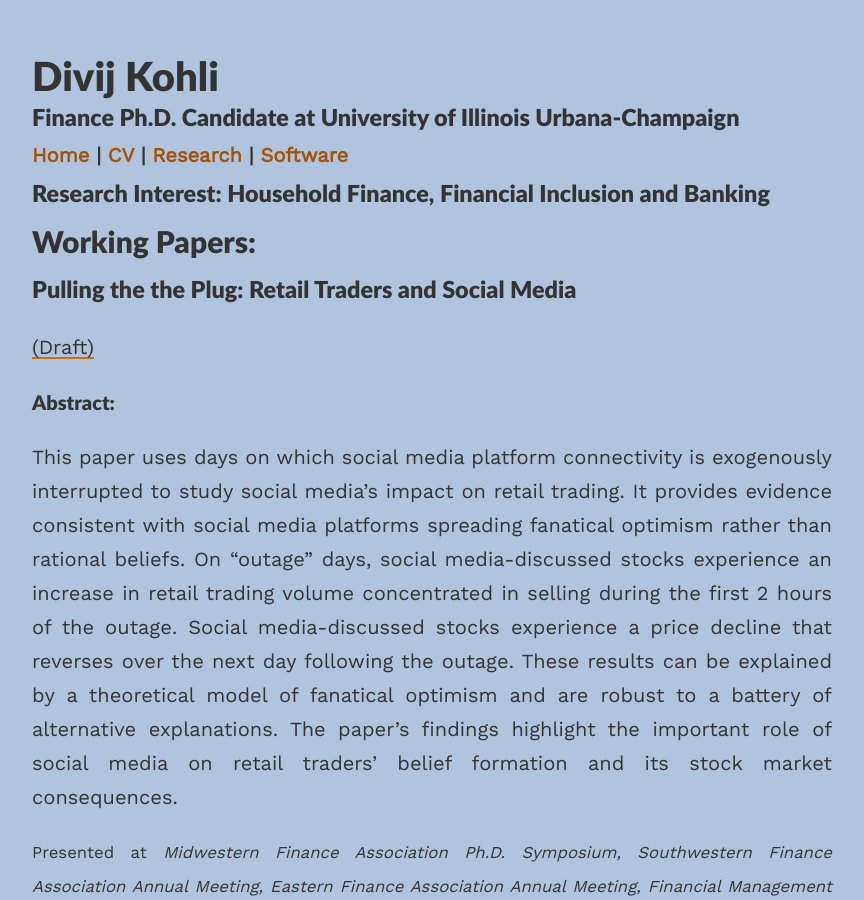
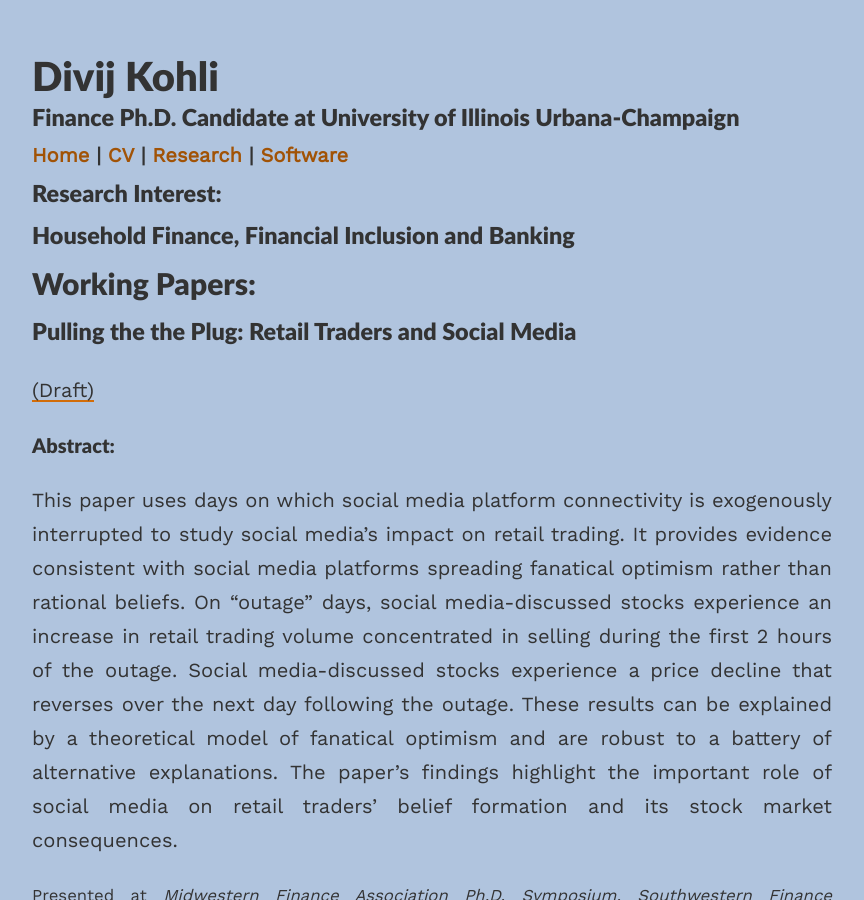
Before and after one commit to divijkohli/divijkohli.github.io, a Jekyll site: the page built from _pages/research.md, in a window 1280 px wide and 900 px high. Shown: the whole window, without its empty margins (208-1072 px from the left). Built offline with Jekyll 4.4.1, drawn with Linux system fonts in a browser that asks for light colours; nearby versions of some CDN libraries.

```diff
--- a/_pages/research.md
+++ b/_pages/research.md
@@ -3,7 +3,8 @@ layout: default  # This specifies the layout to use, usually defined in _layouts
 title: "Research"  # The title of the page, which will be displayed in the browser tab and in site navigation.
 permalink: /research/  # This specifies the URL path for this page. It will be accessible at yoursite.com/about/
 ---
-### Research Interest: Household Finance, Financial Inclusion and Banking
+### Research Interest:
+### Household Finance, Financial Inclusion and Banking <br>
 
 ## Working Papers:
 ### Pulling the the Plug: Retail Traders and Social Media <br>
```
